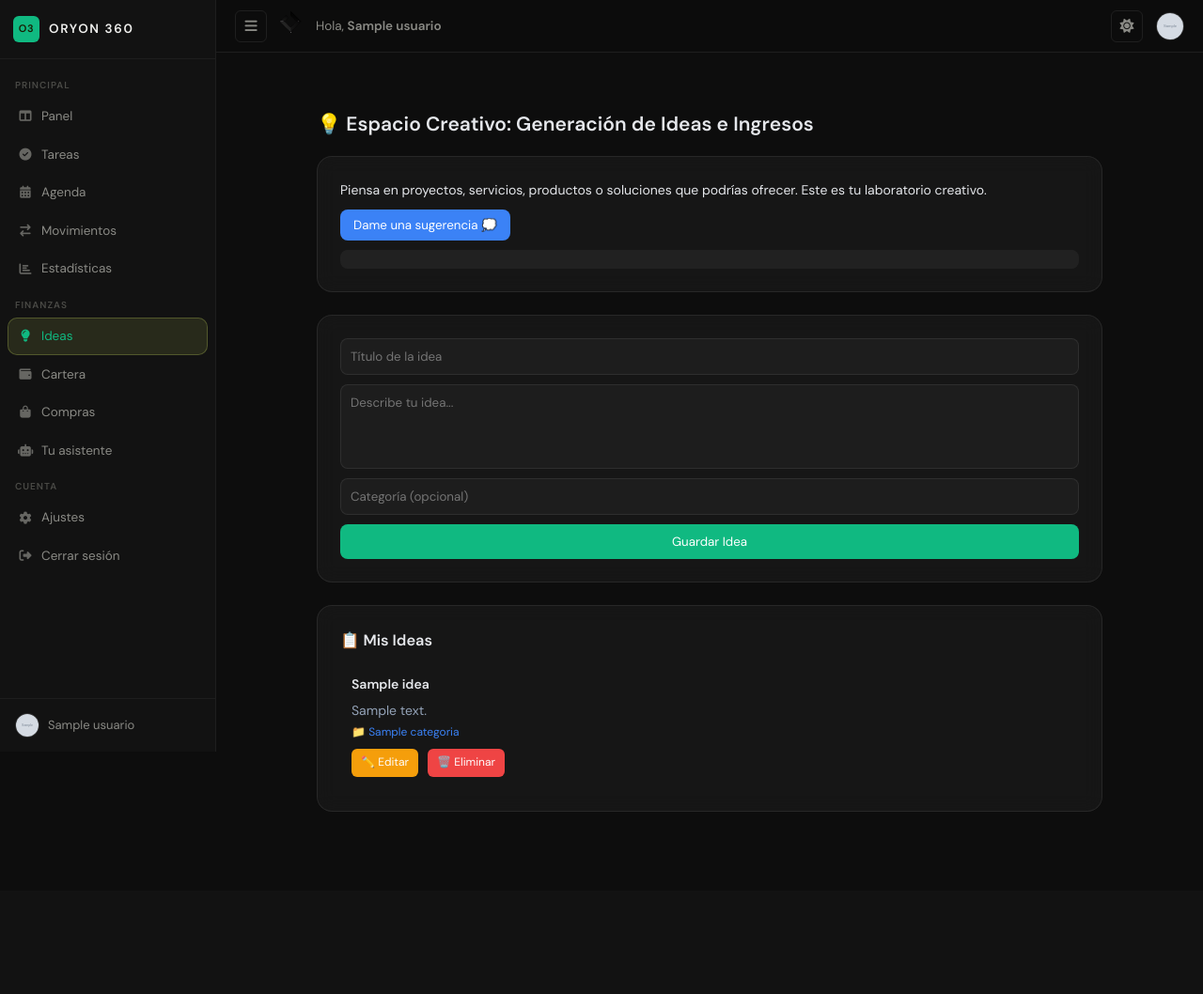
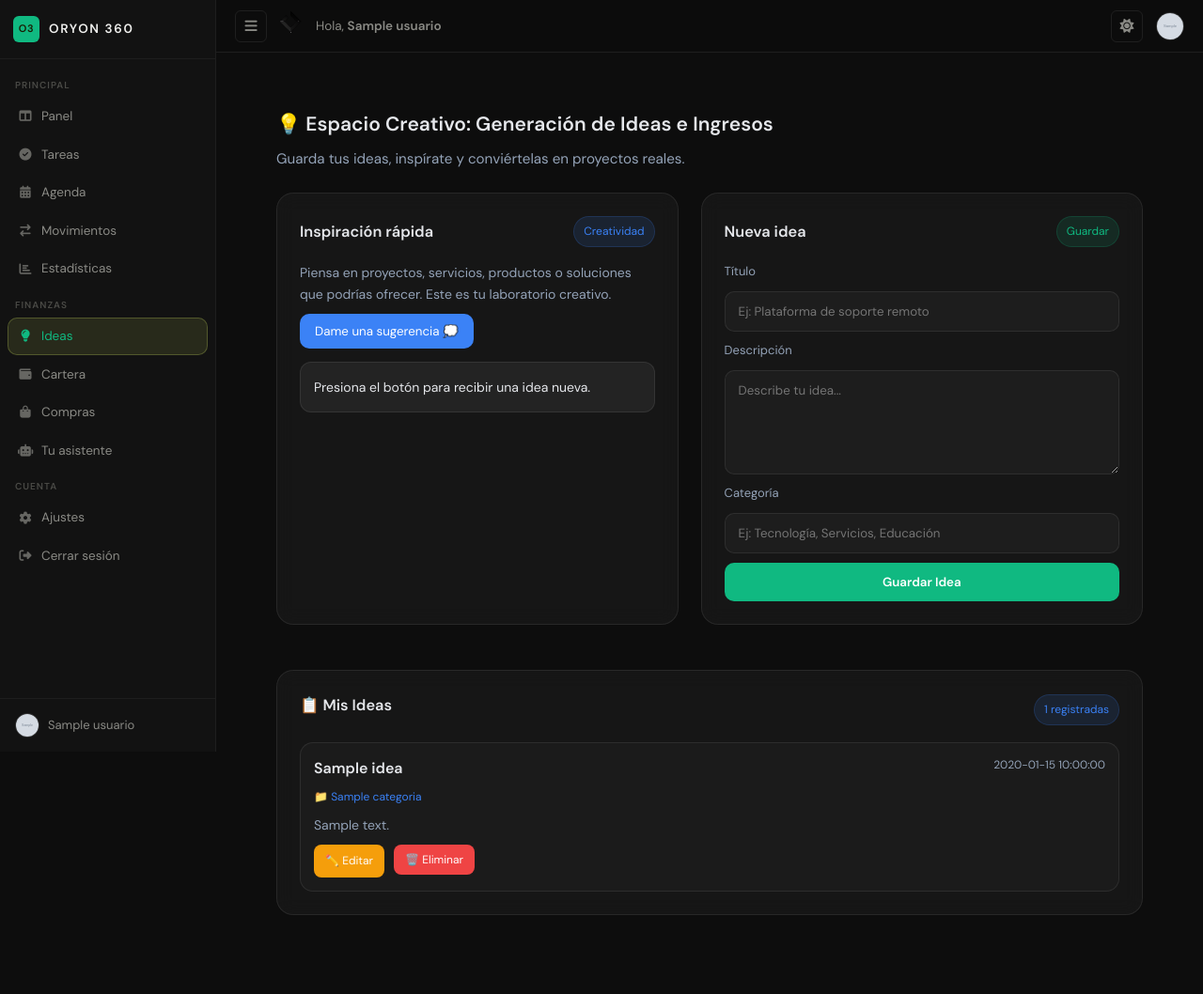
Before and after one commit to DIEGO041012/Orion-360, a Flask app: page /ideas in a window 1280 px wide. Shown: the whole page at 94% size. Before the commit the page ends 864 px from the top, so only its background shows below. Run offline with Flask 3, Linux system fonts and the light colour scheme; a user stored in the database is signed in; grey boxes marked "Sample" are stand-in pictures; a database or web service that is not in the repository returns one stand-in record (values such as "Sample title"); some libraries are stand-ins or nearby versions.

```diff
--- a/app.py
+++ b/app.py
@@ -2727,67 +2727,108 @@ def eliminar_del_carrito(item_id):
 # ══════════════════════════════════════════════════════════
 
 @app.route("/ideas", methods=["GET", "POST"])
+@login_required
 def ideas():
     conn = get_db_connection()
     cursor = conn.cursor()
 
-    if request.method == "POST":
-        titulo = request.form["titulo"]
-        descripcion = request.form["descripcion"]
-        categoria = request.form.get("categoria", "")
-        cursor.execute(
-            "INSERT INTO ideas (titulo, descripcion, categoria) VALUES (?, ?, ?)",
-            [titulo, descripcion, categoria]
-        )
-        conn.commit()
-        flash("Idea registrada con éxito", "success")
+    try:
+        if request.method == "POST":
+            titulo = (request.form.get("titulo") or "").strip()
+            descripcion = (request.form.get("descripcion") or "").strip()
+            categoria = (request.form.get("categoria") or "").strip()
+
+            if not titulo or not descripcion:
+                flash("Título y descripción son obligatorios.", "danger")
+                return redirect(url_for("ideas"))
+
+            cursor.execute(
+                "INSERT INTO ideas (titulo, descripcion, categoria) VALUES (?, ?, ?)",
+                (titulo, descripcion, categoria)
+            )
+            conn.commit()
+            flash("Idea registrada con éxito.", "success")
+            return redirect(url_for("ideas"))
+
+        cursor.execute("SELECT * FROM ideas ORDER BY fecha_creacion DESC, id DESC")
+        ideas_list = cursor.fetchall()
+
+        return render_template("ideas.html", ideas=ideas_list)
+
+    except Exception as e:
+        conn.rollback()
+        print("Error en ideas:", e)
+        flash("Ocurrió un error al cargar o guardar ideas.", "danger")
+        return render_template("ideas.html", ideas=[])
+
+    finally:
         cursor.close()
         conn.close()
-        return redirect(url_for("ideas"))
-
-    cursor.execute("SELECT * FROM ideas ORDER BY fecha_creacion DESC")
-    ideas_list = cursor.fetchall()
-    cursor.close()
-    conn.close()
-    return render_template("ideas.html", ideas=ideas_list)
-
-
-@app.route("/eliminar_idea/<int:id>")
+
+
+@app.route("/eliminar_idea/<int:id>", methods=["POST"])
+@login_required
 def eliminar_idea(id):
     conn = get_db_connection()
     cursor = conn.cursor()
-    cursor.execute("DELETE FROM ideas WHERE id = ?", [id])
-    conn.commit()
-    cursor.close()
-    conn.close()
-    flash("Idea eliminada", "info")
-    return redirect(url_for("ideas"))
-
-
-@app.route("/editar_idea/<int:id>", methods=["GET", "POST"])
-def editar_idea(id):
-    conn = get_db_connection()
-    cursor = conn.cursor()
-
-    if request.method == "POST":
-        titulo = request.form["titulo"]
-        descripcion = request.form["descripcion"]
-        categoria = request.form["categoria"]
-        cursor.execute(
-            "UPDATE ideas SET titulo = ?, descripcion = ?, categoria = ? WHERE id = ?",
-            [titulo, descripcion, categoria, id]
-        )
+
+    try:
+        cursor.execute("DELETE FROM ideas WHERE id = ?", (id,))
         conn.commit()
+        flash("Idea eliminada correctamente.", "success")
+    except Exception as e:
+        conn.rollback()
+        print("Error al eliminar idea:", e)
+        flash("No se pudo eliminar la idea.", "danger")
+    finally:
         cursor.close()
         conn.close()
-        flash("Idea actualizada", "success")
+
+    return redirect(url_for("ideas"))
+
+
+@app.route("/editar_idea/<int:id>", methods=["GET", "POST"])
+@login_required
+def editar_idea(id):
+    conn = get_db_connection()
+    cursor = conn.cursor()
+
+    try:
+        if request.method == "POST":
+            titulo = (request.form.get("titulo") or "").strip()
+            descripcion = (request.form.get("descripcion") or "").strip()
+            categoria = (request.form.get("categoria") or "").strip()
+
+            if not titulo or not descripcion:
+                flash("Título y descripción son obligatorios.", "danger")
+                return redirect(url_for("editar_idea", id=id))
+
+            cursor.execute(
+                "UPDATE ideas SET titulo = ?, descripcion = ?, categoria = ? WHERE id = ?",
+                (titulo, descripcion, categoria, id)
+            )
+            conn.commit()
+            flash("Idea actualizada correctamente.", "success")
+            return redirect(url_for("ideas"))
+
+        cursor.execute("SELECT * FROM ideas WHERE id = ?", (id,))
+        idea = cursor.fetchone()
+
+        if not idea:
+            flash("La idea no existe.", "danger")
+            return redirect(url_for("ideas"))
+
+        return render_template("editar_idea.html", idea=idea)
+
+    except Exception as e:
+        conn.rollback()
+        print("Error al editar idea:", e)
+        flash("No se pudo editar la idea.", "danger")
         return redirect(url_for("ideas"))
 
-    cursor.execute("SELECT * FROM ideas WHERE id = ?", [id])
-    idea = cursor.fetchone()
-    cursor.close()
-    conn.close()
-    return render_template("editar_idea.html", idea=idea)
+    finally:
+        cursor.close()
+        conn.close()
 
 
 # ══════════════════════════════════════════════════════════
--- a/static/css/gestion_ideas.css
+++ b/static/css/gestion_ideas.css
@@ -1,169 +1,311 @@
 :root {
   --bg: #0f172a;
   --card: rgba(255,255,255,0.04);
+  --card-strong: rgba(255,255,255,0.06);
   --border: rgba(255,255,255,0.08);
   --text: #e5e7eb;
   --muted: #94a3b8;
   --primary: #3b82f6;
   --accent: #10b981;
+  --danger: #ef4444;
+  --warning: #f59e0b;
 }
 
 .ideas-page {
-  max-width: 900px;
+  max-width: 1100px;
   margin: auto;
   padding: 2rem;
   color: var(--text);
 }
 
-/* TITULO */
-.ideas-page h2 {
+.ideas-header {
+  margin-bottom: 1.5rem;
+}
+
+.ideas-header h2 {
+  margin-bottom: 0.45rem;
+}
+
+.ideas-header p {
+  color: var(--muted);
+  font-size: 0.95rem;
+}
+
+.flash-stack {
+  display: grid;
+  gap: 10px;
   margin-bottom: 1rem;
 }
 
-/* SECCIONES */
+.ideas-grid {
+  display: grid;
+  grid-template-columns: 1fr 1.1fr;
+  gap: 1.5rem;
+  margin-bottom: 1.5rem;
+}
+
 .inspiracion,
-.form-idea,
+.form-wrapper,
 .lista-ideas {
   background: var(--card);
   border: 1px solid var(--border);
-  border-radius: 16px;
+  border-radius: 18px;
   padding: 1.5rem;
   margin-bottom: 1.5rem;
   backdrop-filter: blur(10px);
 }
 
-/* BOTON SUGERENCIA */
+.section-head {
+  display: flex;
+  justify-content: space-between;
+  align-items: center;
+  gap: 12px;
+  margin-bottom: 1rem;
+}
+
+.section-head h3 {
+  margin: 0;
+}
+
+.section-badge {
+  display: inline-flex;
+  align-items: center;
+  padding: 6px 10px;
+  border-radius: 999px;
+  font-size: 12px;
+  color: var(--primary);
+  background: rgba(59,130,246,0.12);
+  border: 1px solid rgba(59,130,246,0.18);
+}
+
+.section-badge.accent {
+  color: var(--accent);
+  background: rgba(16,185,129,0.12);
+  border: 1px solid rgba(16,185,129,0.18);
+}
+
+/* Inspiración */
+.inspiracion p {
+  color: var(--muted);
+  line-height: 1.6;
+}
+
 .inspiracion button {
   margin-top: 10px;
-  padding: 8px 14px;
+  padding: 10px 16px;
   background: var(--primary);
   border: none;
-  border-radius: 8px;
+  border-radius: 10px;
   color: white;
   cursor: pointer;
+  transition: transform 0.2s ease, opacity 0.2s ease;
 }
 
 .inspiracion button:hover {
   background: #2563eb;
+  transform: translateY(-1px);
 }
 
-/* CAJA SUGERENCIA */
 .sugerencia-box {
-  margin-top: 10px;
-  padding: 10px;
-  border-radius: 8px;
-  background: rgba(255,255,255,0.05);
+  margin-top: 14px;
+  padding: 14px;
+  border-radius: 12px;
+  background: var(--card-strong);
+  border: 1px solid var(--border);
   font-size: 14px;
+  color: var(--text);
+  min-height: 54px;
+  display: flex;
+  align-items: center;
 }
 
-/* FORMULARIO */
+/* Formulario */
 .form-idea {
   display: flex;
   flex-direction: column;
   gap: 10px;
 }
 
+.form-idea label {
+  font-size: 13px;
+  color: var(--muted);
+}
+
 .form-idea input,
 .form-idea textarea {
-  padding: 10px;
-  border-radius: 8px;
+  padding: 12px 14px;
+  border-radius: 10px;
   border: 1px solid var(--border);
   background: rgba(255,255,255,0.03);
   color: var(--text);
+  outline: none;
+}
+
+.form-idea input:focus,
+.form-idea textarea:focus {
+  border-color: rgba(59,130,246,0.45);
+  box-shadow: 0 0 0 3px rgba(59,130,246,0.12);
 }
 
 .form-idea textarea {
-  resize: none;
+  resize: vertical;
 }
 
 .form-idea button {
   background: var(--accent);
   border: none;
-  padding: 10px;
-  border-radius: 8px;
+  padding: 12px;
+  border-radius: 10px;
   color: white;
   cursor: pointer;
+  font-weight: 600;
+  transition: transform 0.2s ease, opacity 0.2s ease;
 }
 
 .form-idea button:hover {
   background: #059669;
+  transform: translateY(-1px);
 }
 
-/* ALERTAS */
+/* Alertas */
 .alert {
-  margin-top: 10px;
-  padding: 10px;
-  border-radius: 8px;
+  padding: 12px 14px;
+  border-radius: 10px;
   font-size: 14px;
 }
 
 .alert-success {
   background: rgba(74,222,128,0.1);
   color: #4ade80;
+  border: 1px solid rgba(74,222,128,0.18);
 }
 
-.alert-danger {
+.alert-danger,
+.alert-error {
   background: rgba(248,113,113,0.1);
   color: #f87171;
+  border: 1px solid rgba(248,113,113,0.18);
 }
 
-/* LISTA IDEAS */
+.alert-info {
+  background: rgba(96,165,250,0.1);
+  color: #60a5fa;
+  border: 1px solid rgba(96,165,250,0.18);
+}
+
+/* Lista ideas */
 .lista-ideas h3 {
   margin-bottom: 10px;
 }
 
-.idea-item {
-  padding: 12px;
-  border-bottom: 1px solid var(--border);
+.ideas-list {
+  display: grid;
+  gap: 12px;
 }
 
-.idea-item:last-child {
-  border-bottom: none;
+.idea-item {
+  padding: 14px;
+  border: 1px solid var(--border);
+  border-radius: 14px;
+  background: rgba(255,255,255,0.025);
+}
+
+.idea-top {
+  display: flex;
+  justify-content: space-between;
+  align-items: flex-start;
+  gap: 12px;
+  margin-bottom: 8px;
 }
 
 .idea-item strong {
   display: block;
-  margin-bottom: 5px;
+  margin-bottom: 6px;
+  font-size: 1rem;
 }
 
 .idea-item p {
   font-size: 14px;
   color: var(--muted);
+  line-height: 1.6;
+  margin-bottom: 10px;
 }
 
-/* CATEGORIA */
+.idea-date {
+  font-size: 12px;
+  color: var(--muted);
+  white-space: nowrap;
+}
+
+/* Categoría */
 .categoria {
+  display: inline-flex;
+  align-items: center;
+  gap: 6px;
   font-size: 12px;
   color: var(--primary);
 }
 
-/* BOTONES */
+/* Botones */
 .acciones {
-  margin-top: 8px;
+  margin-top: 10px;
   display: flex;
   gap: 10px;
+  flex-wrap: wrap;
+}
+
+.acciones form {
+  margin: 0;
 }
 
 .btn {
-  padding: 5px 10px;
-  border-radius: 6px;
+  padding: 8px 12px;
+  border-radius: 8px;
   font-size: 12px;
   text-decoration: none;
+  border: none;
+  cursor: pointer;
+  display: inline-flex;
+  align-items: center;
+  justify-content: center;
+  color: white;
 }
 
 .btn-warning {
-  background: #f59e0b;
-  color: white;
+  background: var(--warning);
 }
 
 .btn-danger {
-  background: #ef4444;
-  color: white;
+  background: var(--danger);
 }
 
-/* RESPONSIVE */
+/* Empty */
+.empty-state {
+  padding: 2rem;
+  border-radius: 14px;
+  border: 1px dashed var(--border);
+  text-align: center;
+  color: var(--muted);
+}
+
+.empty-icon {
+  font-size: 2rem;
+  margin-bottom: 0.75rem;
+}
+
+/* Responsive */
+@media (max-width: 900px) {
+  .ideas-grid {
+    grid-template-columns: 1fr;
+  }
+}
+
 @media (max-width: 600px) {
   .ideas-page {
     padding: 1rem;
   }
+
+  .idea-top {
+    flex-direction: column;
+  }
 }
--- a/templates/ideas.html
+++ b/templates/ideas.html
@@ -9,56 +9,155 @@
 
 {% block contenido %}
 <div class="ideas-page">
+
+  <div class="ideas-header">
+    <div>
       <h2>💡 Espacio Creativo: Generación de Ideas e Ingresos</h2>
+      <p>Guarda tus ideas, inspírate y conviértelas en proyectos reales.</p>
+    </div>
+  </div>
 
-  <!-- Área de inspiración -->
-  <section class="inspiracion">
-    <p>Piensa en proyectos, servicios, productos o soluciones que podrías ofrecer. Este es tu laboratorio creativo.</p>
-    <button onclick="generarSugerencia()">Dame una sugerencia 💭</button>
-    <div id="sugerencia" class="sugerencia-box"></div>
-  </section>
-
-  <!-- Formulario para nuevas ideas -->
-  <form class="form-idea" method="POST" action="{{ url_for('ideas') }}">
-    <input type="text" name="titulo" placeholder="Título de la idea" required>
-    <textarea name="descripcion" rows="4" placeholder="Describe tu idea..." required></textarea>
-    <input type="text" name="categoria" placeholder="Categoría (opcional)">
-    <button type="submit">Guardar Idea</button>
-  </form>
-
-  <!-- Mostrar mensaje flash -->
+  <!-- Flash messages -->
   {% with messages = get_flashed_messages(with_categories=true) %}
     {% if messages %}
+      <div class="flash-stack">
         {% for category, message in messages %}
           <div class="alert alert-{{ category }}">{{ message }}</div>
         {% endfor %}
+      </div>
     {% endif %}
   {% endwith %}
 
-  <!-- Lista de ideas guardadas -->
+  <!-- GRID -->
+  <div class="ideas-grid">
+
+    <!-- INSPIRACIÓN -->
+    <section class="inspiracion">
+      <div class="section-head">
+        <h3>Inspiración rápida</h3>
+        <span class="section-badge">Creatividad</span>
+      </div>
+
+      <p>
+        Piensa en proyectos, servicios, productos o soluciones que podrías ofrecer.
+        Este es tu laboratorio creativo.
+      </p>
+
+      <button type="button" id="btnSugerencia">
+        Dame una sugerencia 💭
+      </button>
+
+      <div id="sugerencia" class="sugerencia-box">
+        Presiona el botón para recibir una idea nueva.
+      </div>
+    </section>
+
+    <!-- FORMULARIO -->
+    <section class="form-wrapper">
+      <div class="section-head">
+        <h3>Nueva idea</h3>
+        <span class="section-badge accent">Guardar</span>
+      </div>
+
+      <form class="form-idea" method="POST" action="{{ url_for('ideas') }}">
+        <input type="hidden" name="csrf_token" value="{{ csrf_token() }}">
+
+        <label for="titulo">Título</label>
+        <input
+          id="titulo"
+          type="text"
+          name="titulo"
+          placeholder="Ej: Plataforma de soporte remoto"
+          required
+        >
+
+        <label for="descripcion">Descripción</label>
+        <textarea
+          id="descripcion"
+          name="descripcion"
+          rows="5"
+          placeholder="Describe tu idea..."
+          required
+        ></textarea>
+
+        <label for="categoria">Categoría</label>
+        <input
+          id="categoria"
+          type="text"
+          name="categoria"
+          placeholder="Ej: Tecnología, Servicios, Educación"
+        >
+
+        <button type="submit">Guardar Idea</button>
+      </form>
+    </section>
+
+  </div>
+
+  <!-- LISTA -->
   <section class="lista-ideas">
+    <div class="section-head">
       <h3>📋 Mis Ideas</h3>
+      <span class="section-badge">{{ ideas|length }} registradas</span>
+    </div>
+
     {% if ideas %}
+      <div class="ideas-list">
         {% for idea in ideas %}
-        <div class="idea-item">
+          <article class="idea-item">
+
+            <div class="idea-top">
+              <div>
                 <strong>{{ idea.titulo }}</strong>
+
+                {% if idea.categoria %}
+                  <div class="categoria">📁 {{ idea.categoria }}</div>
+                {% endif %}
+              </div>
+
+              {% if idea.fecha_creacion %}
+                <span class="idea-date">{{ idea.fecha_creacion }}</span>
+              {% endif %}
+            </div>
+
             <p>{{ idea.descripcion }}</p>
-          {% if idea.categoria %}
-            <span class="categoria">📁 {{ idea.categoria }}</span>
-          {% endif %}
+
             <div class="acciones">
-            <a href="{{ url_for('editar_idea', id=idea.id) }}" class="btn btn-sm btn-warning">✏️ Editar</a>
-            <a href="{{ url_for('eliminar_idea', id=idea.id) }}" class="btn btn-sm btn-danger" onclick="return confirm('¿Estás seguro de eliminar esta idea?')">🗑️ Eliminar</a>
+
+              <a href="{{ url_for('editar_idea', id=idea.id) }}" class="btn btn-warning">
+                ✏️ Editar
+              </a>
+
+              <form
+                method="POST"
+                action="{{ url_for('eliminar_idea', id=idea.id) }}"
+                onsubmit="return confirm('¿Estás seguro de eliminar esta idea?')"
+              >
+                <input type="hidden" name="csrf_token" value="{{ csrf_token() }}">
+                <button type="submit" class="btn btn-danger">
+                  🗑️ Eliminar
+                </button>
+              </form>
+
             </div>
+
+          </article>
+        {% endfor %}
       </div>
-      {% endfor %}
     {% else %}
+      <div class="empty-state">
+        <div class="empty-icon">💭</div>
         <p>No tienes ideas guardadas aún. ¡Empieza ahora!</p>
+      </div>
     {% endif %}
   </section>
+
 </div>
 
+<!-- SCRIPT FUNCIONAL -->
 <script>
+document.addEventListener("DOMContentLoaded", function () {
+
   const sugerencias = [
     "Crea un canal de YouTube sobre tus habilidades técnicas.",
     "Ofrece asesorías personalizadas en soporte técnico.",
@@ -67,11 +166,22 @@
     "Haz una tienda virtual de componentes o periféricos.",
     "Ofrece paquetes de mantenimiento preventivo a pequeñas empresas.",
     "Desarrolla una página de gestión de ingresos para terceros.",
+    "Crea un servicio de organización digital para emprendedores.",
+    "Vende plantillas o automatizaciones para pequeños negocios.",
+    "Diseña un sistema simple para control de tareas y agenda."
   ];
 
-  function generarSugerencia() {
+  const btn = document.getElementById("btnSugerencia");
+  const box = document.getElementById("sugerencia");
+
+  if (btn && box) {
+    btn.addEventListener("click", function () {
       const index = Math.floor(Math.random() * sugerencias.length);
-    document.getElementById("sugerencia").innerText = sugerencias[index];
+      box.innerText = sugerencias[index];
+    });
   }
+
+});
 </script>
+
 {% endblock %}
```
Also changed, not shown: render.yaml (+19 -9 lines). Lines whose indentation alone changed are shown as unchanged.
